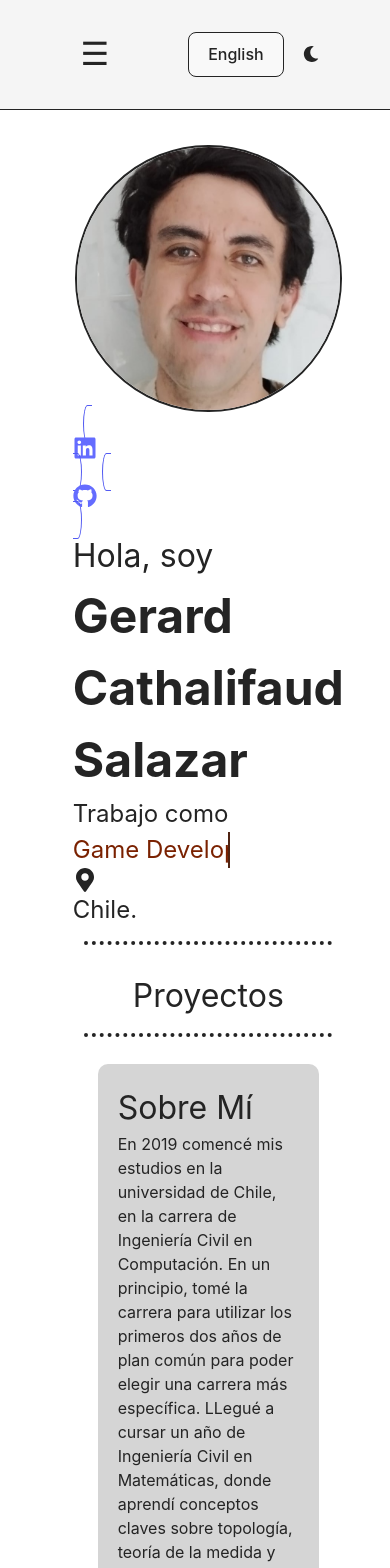
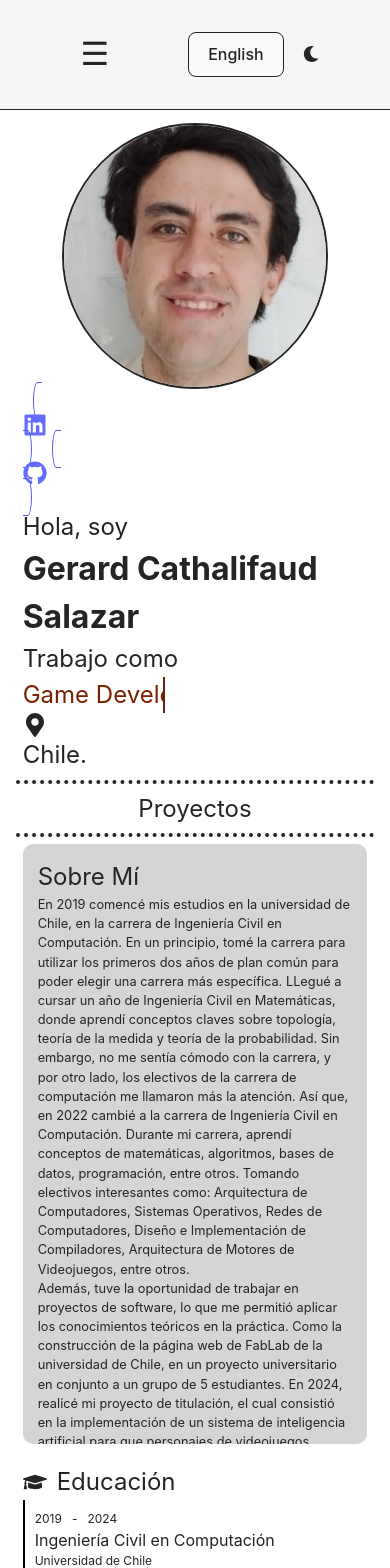
Before and after one commit to gerard-z/Portafolio, a React (Vite) app in the folder portafolio/: page / in a window 390 px wide. Shown: the top 1568 px of the page. Built offline with nearby package versions, Linux system fonts and the light colour scheme.

Commit message:
fix mobile screen

```diff
--- a/portafolio/src/App.css
+++ b/portafolio/src/App.css
@@ -3,6 +3,13 @@
   max-width: 1500px;
   margin: 0 auto;
   padding: 2rem;
+}
+
+@media (max-width: 768px) {
+  #root {
+    width: 100%;
+    padding: 1rem;
+  }
 }
 
 .main {
--- a/portafolio/src/components/container/SectionContainer.css
+++ b/portafolio/src/components/container/SectionContainer.css
@@ -4,7 +4,6 @@
   align-items: center;
   justify-content: center;
   width: 100%;
-  margin: 10pt;
-  padding: 10pt;
+  padding: 5pt;
   border-bottom: 4px dotted var(--border-color);
 }
--- a/portafolio/src/sections/about/AboutMe.css
+++ b/portafolio/src/sections/about/AboutMe.css
@@ -15,12 +15,13 @@
   justify-content: flex-start;
   flex: 2;
   background-color: var(--hover-background);
-  padding: 20px;
+  padding: 15px;
   border-radius: 10px;
   color: var(--text-color);
   overflow-y: auto;
   max-height: 600px;
   flex-basis: 300px;
+  font-size: 0.8rem;
 }
 
 .about-me-education {
--- a/portafolio/src/sections/home/home.css
+++ b/portafolio/src/sections/home/home.css
@@ -1,21 +1,16 @@
 .name {
   font-weight: bold;
   color: var(--text-color);
-  font-size: 3rem;
+  font-size: 2rem;
   text-wrap: balance;
   text-align: left;
 }
 
 h2 {
-  font-size: 2rem;
+  font-size: 1.5rem;
   color: var(--text-color);
   text-wrap: balance;
 }
-
-
-
-
-
 
 .job {
   font-size: 1.5rem;
```
